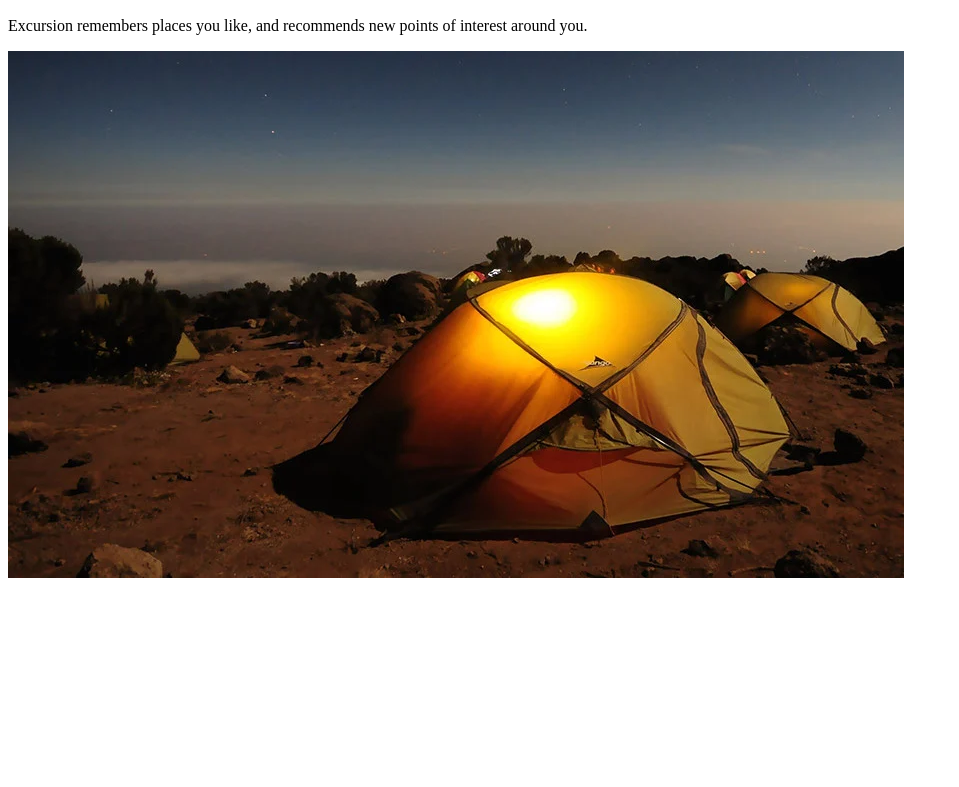
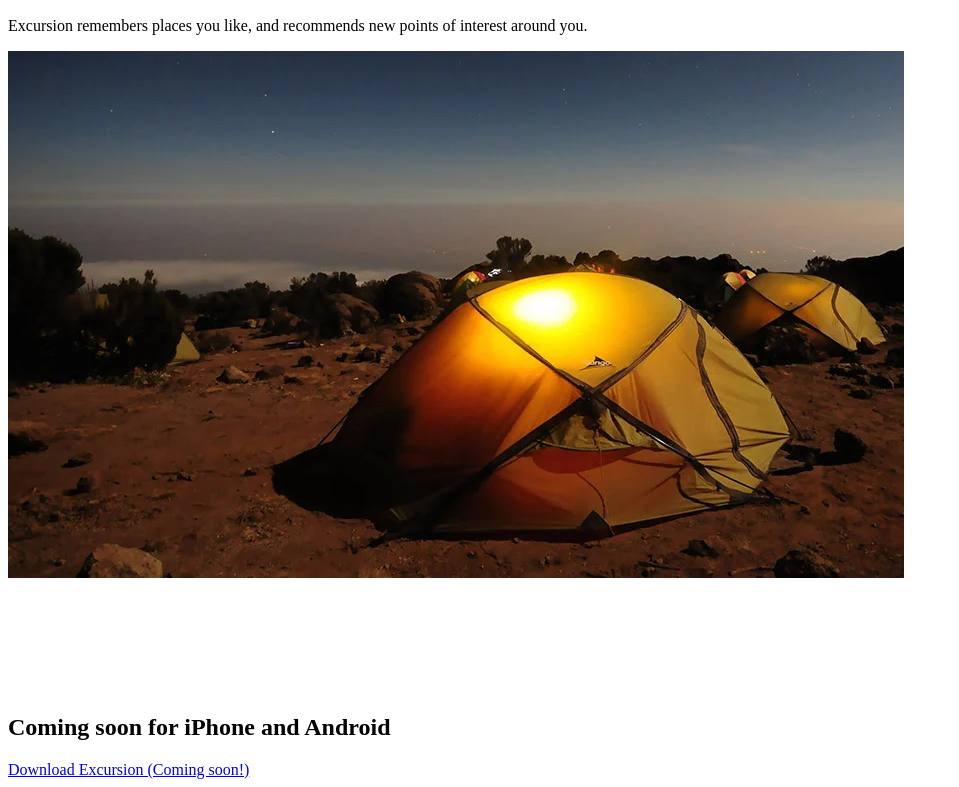
Before and after one commit to PgGitau/excursion, a plain HTML site: page index.html in a window 1280 px wide. Shown: the part 302-1089 px from the top of the page, without its empty margins (0-959 px from the left). Before the commit the page ends 892 px from the top, so only its background shows below. Drawn offline with Linux system fonts and the light colour scheme.

Commit message:
add footer image,text and link

```diff
--- a/index.html
+++ b/index.html
@@ -18,5 +18,11 @@
         <p>Excursion remembers places you like, and recommends new points of interest around you.</p>
         <img src="resources/images/landscape-image.webp" alt="landscape" />
     </main>
+
+    <footer>
+        <img src="resources/images/cellphone-icon.webp" alt="cellphone-icon">
+        <h2>Coming soon for iPhone and Android</h2>
+        <a href="#">Download Excursion (Coming soon!)</a>
+    </footer>
 </body>
 </html>
```
